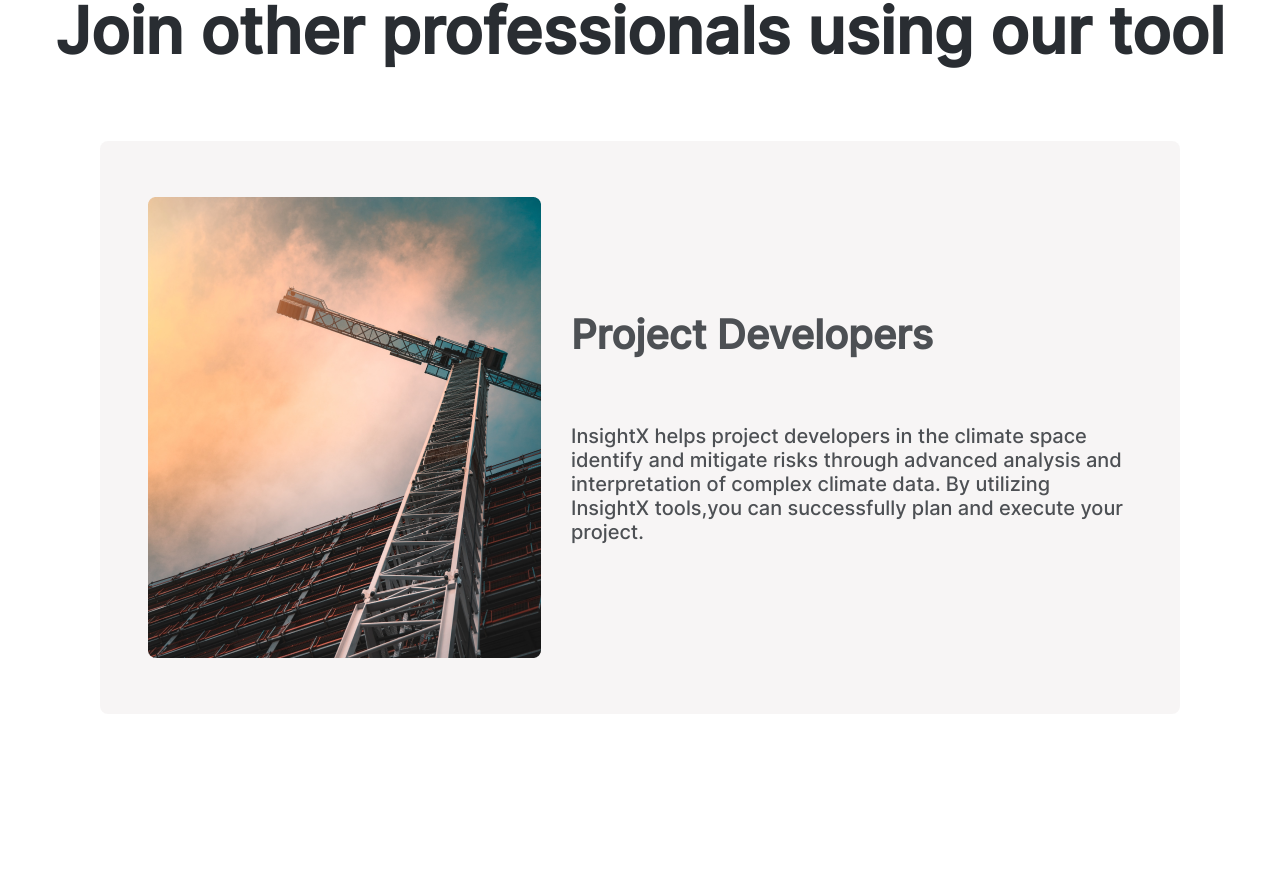
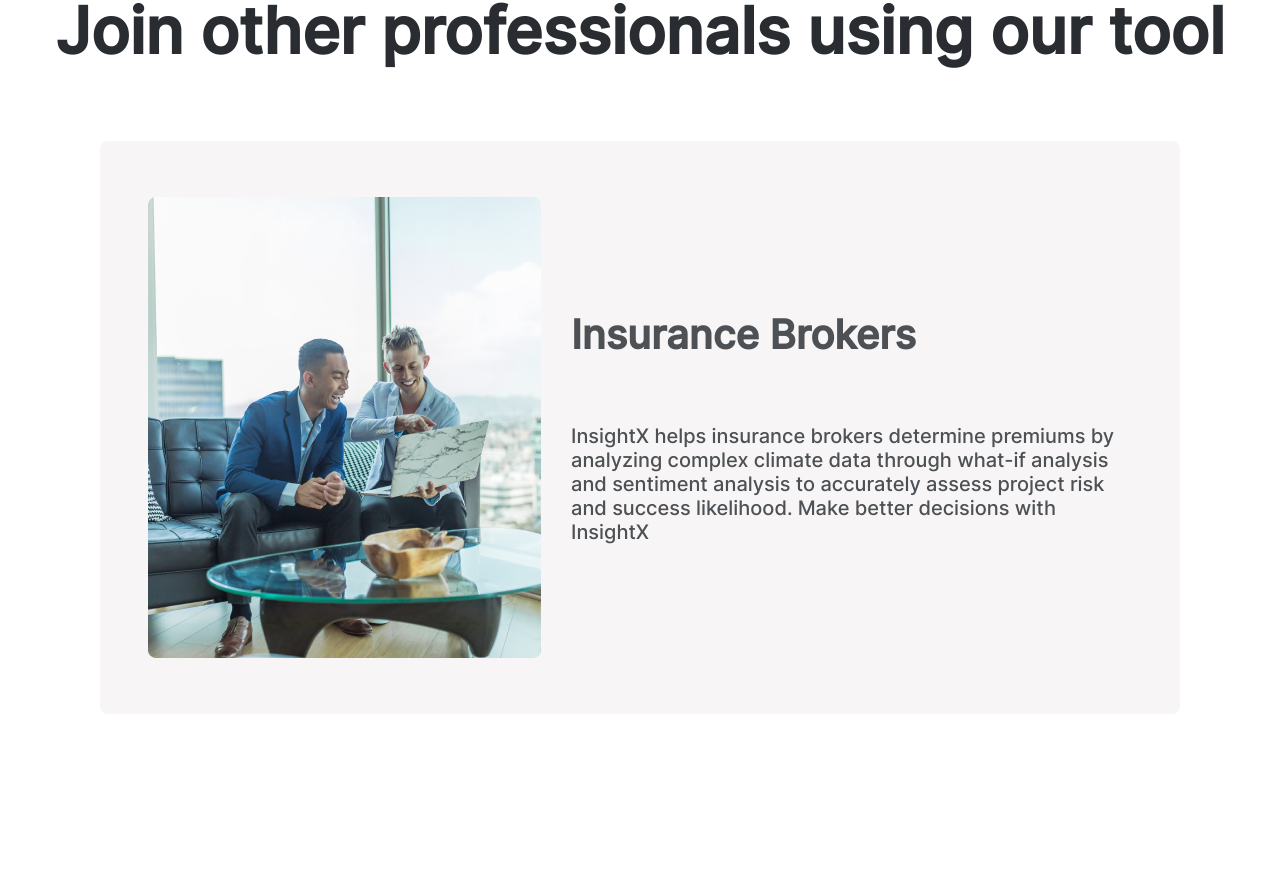
Before and after one commit to hellerstern/changeblock-v2, a React (Create React App) app: page / in a window 1280 px wide. Shown: the part 3094-3986 px from the top of the page. Built offline with nearby package versions, Linux system fonts and the light colour scheme.

Commit message:
swiper autoplay

```diff
--- a/src/components/ourtool/Ourtool.tsx
+++ b/src/components/ourtool/Ourtool.tsx
@@ -1,5 +1,6 @@
 import styled from "styled-components";
 import { Swiper, SwiperSlide } from "swiper/react";
+import SwiperCore, { Autoplay } from 'swiper';
 
 import { ImgOurtool1, ImgOurtool2, ImgOurtool3, ImgOurtool4 } from "../../assets/images";
 
@@ -7,9 +8,10 @@ import { ImgOurtool1, ImgOurtool2, ImgOurtool3, ImgOurtool4 } from "../../assets
 // Import Swiper styles
 import "swiper/css";
 import "swiper/css/pagination";
+import "swiper/css/autoplay";
 
 const Ourtool = () => {
-
+  SwiperCore.use([Autoplay]);
   const data = [
     {
       img: ImgOurtool1,
@@ -41,6 +43,8 @@ const Ourtool = () => {
       <Swiper
         slidesPerView={"auto"}
         spaceBetween={30}
+        autoplay={{ delay: 3000, disableOnInteraction: false }}
+        loop={true}
         pagination={{
           clickable: true,
         }}
--- a/src/pages/Login/Login.tsx
+++ b/src/pages/Login/Login.tsx
@@ -63,7 +63,7 @@ const Container = styled.div<inter_container>`
   display: flex;
   .login-back {
     width:  50%;
-    height: 100vh;
+    height: 100%;
     @media screen and (max-width: 820px) {
       display: none;
     }
--- a/src/pages/SignUp/SignUp.tsx
+++ b/src/pages/SignUp/SignUp.tsx
@@ -90,7 +90,6 @@ const Container = styled.div<inter_container>`
   display: flex;
   .login-back {
     width:  50%;
-    height: 100%;
     @media screen and (max-width: 820px) {
       display: none;
     }
```
